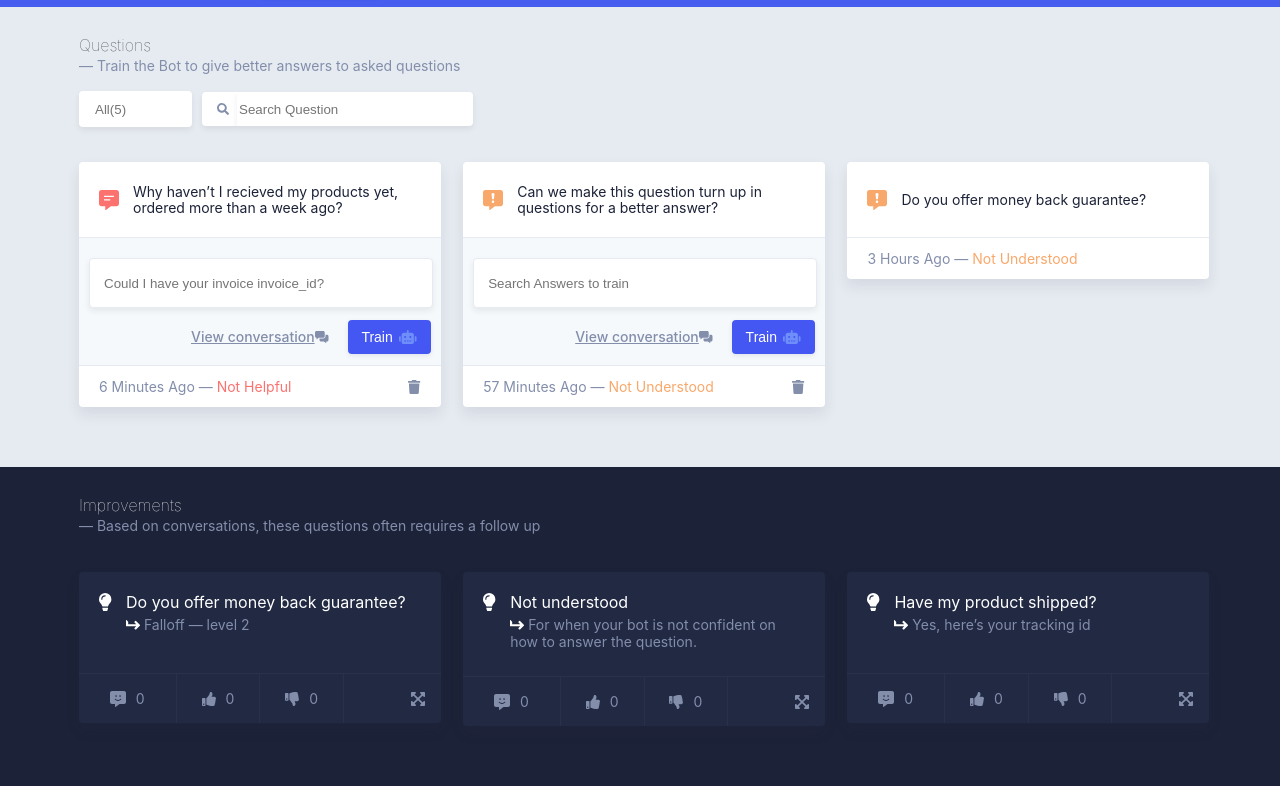
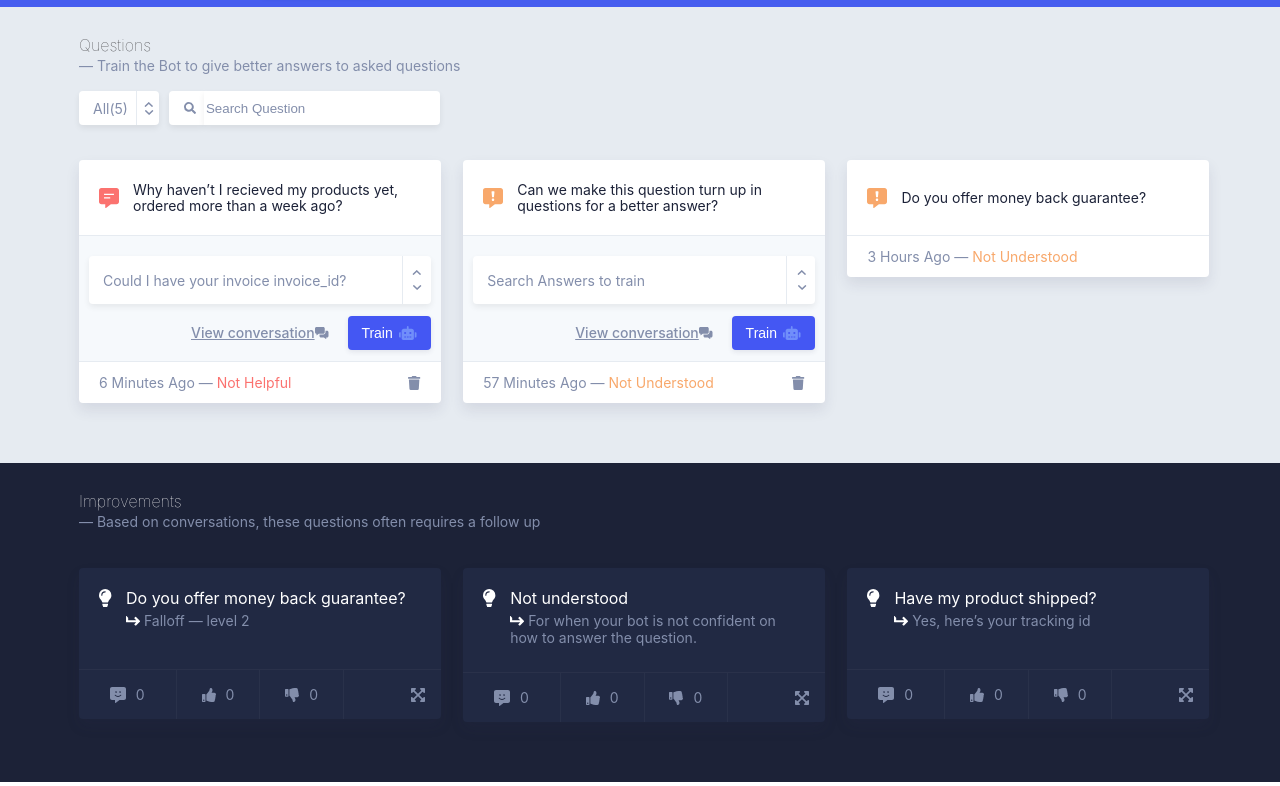
Before and after one commit to cleritus/testbot-dashboard, a plain HTML site: page index.html in a window 1280 px wide. Shown: the part 46-832 px from the top of the page. Drawn offline with Linux system fonts and the light colour scheme; a web font is replaced by a local one.

Commit message:
modify inputs

```diff
--- a/index.html
+++ b/index.html
@@ -61,8 +61,23 @@
 					<p>— Train the Bot to give better answers to asked questions</p>
 
 					<form class="search-form" action="#">
-						<input type="number" min="1" max="5" placeholder="All(5)">
-						<div class="d-flex">
+						<div class="input-option d-flex">
+							<div class="input-option__content">
+								<span>All(5)</span>
+							</div>
+
+							<div class="input-option__btn input-number-btn">
+								<div class="input-option__arrow--up">
+									<img src="/images/icons/section/chevron-up.svg" alt="up">
+								</div>
+
+								<div class="input-option__arrow--down">
+									<img class="up" src="/images/icons/section/chevron-down.svg" alt="down">
+								</div>
+							</div>
+						</div>
+
+						<div class="search-container d-flex">
 							<button class="search-btn" type="submit"><img src="/images/icons/section/search.svg" alt=""></button>
 							<input class="search-input" type="search" placeholder="Search Question" name="search">
 						</div>
@@ -82,7 +97,21 @@
 						</div>
 
 						<div class="section__row section__row-content">
-							<input class="section__row-input" type="text" placeholder="Could I have your invoice invoice_id?">
+							<div class="input-option d-flex">
+								<div class="input-option__content">
+									<span>Could I have your invoice invoice_id?</span>
+								</div>
+
+								<div class="input-option__btn input-answer-btn">
+									<div class="input-option__arrow--up">
+										<img src="/images/icons/section/chevron-up.svg" alt="up">
+									</div>
+
+									<div class="input-option__arrow--down">
+										<img class="up" src="/images/icons/section/chevron-down.svg" alt="down">
+									</div>
+								</div>
+							</div>
 
 							<div class="section__answer-view">
 								<a href="#">View conversation</a>
@@ -107,7 +136,21 @@
 						</div>
 
 						<div class="section__row section__row-content">
-							<input type="text" placeholder="Search Answers to train">
+							<div class="input-option d-flex">
+								<div class="input-option__content">
+									<span>Search Answers to train</span>
+								</div>
+
+								<div class="input-option__btn input-answer-btn">
+									<div class="input-option__arrow--up">
+										<img src="/images/icons/section/chevron-up.svg" alt="up">
+									</div>
+
+									<div class="input-option__arrow--down">
+										<img class="up" src="/images/icons/section/chevron-down.svg" alt="down">
+									</div>
+								</div>
+							</div>
 
 							<div class="section__answer-view">
 								<a href="#">View conversation</a>
--- a/sass/_components.scss
+++ b/sass/_components.scss
@@ -114,14 +114,14 @@ box-shadow: 0 2px 5px rgba(0, 0, 0, 0.1);
 
   &__row-content{
 
-    input{
-      width: 100%;
-      height: 48px;
-      margin-bottom: 20px;
-      padding: 0;
-      border: 1px solid #e6ebf1;
-      text-indent: 14px;
-    }
+    // input{
+    //   width: 100%;
+    //   height: 48px;
+    //   // margin-bottom: 20px;
+    //   padding: 0;
+    //   border: 1px solid #e6ebf1;
+    //   text-indent: 14px;
+    // }
 
     a{
       font-weight: 500;
--- a/sass/_forms.scss
+++ b/sass/_forms.scss
@@ -1,5 +1,7 @@
 input,
-button[type=submit]{
+button[type=submit],
+.input-option
+{
 	box-shadow: 0 3px 6px rgba(0, 0, 0, 0.07);
 	border: none;
 	border-radius: 4px;
@@ -7,27 +9,88 @@ button[type=submit]{
   outline: none;
 }
 
-// FORM section 1
+::placeholder { /* Chrome, Firefox, Opera, Safari 10.1+ */
+  color: #838eab;
+  opacity: 1; /* Firefox */
+}
 
- .search-form{
-   @include flex-display(row, flex-start, center);
+:-ms-input-placeholder { /* Internet Explorer 10-11 */
+  color: #838eab;
+}
 
-  input{
+::-ms-input-placeholder { /* Microsoft Edge */
+  color: #838eab;
+}
+
+// OPTION INPUT
+
+ .input-option{
+  color: #838eab;
+  font-size: 1.4rem;
+  font-family: "SF Pro Display";
+
+  &__content{
+    @include flex-display(column, center, flex-start);
+    width: 100%;
+    text-indent: 14px;
+    border-top-right-radius: 0px;
+    border-bottom-right-radius: 0px;
+  }
+
+  &__btn{
+    @include flex-display(column, center, center);
+    width: 30px;
+    border-top-left-radius: 0;
+    border-bottom-left-radius: 0;
+    border-left: 1px solid #e6ebf1;
+  }
+
+  // Input-option in Section__head
+  .input-number-btn{
     height: 34px;
   }
 
-  input[type=number]{
-    width: 109px;
-    margin-right: 10px;
-    text-indent: 14px;
+  // Input-option in Section__body
+  .input-answer-btn{
+    height: 48px;
   }
+
+  &__arrow--up,
+  &__arrow--down{
+    @include flex-display(row, center, center);
+    width: 100%;
+    height: 100%;
+  }
+
+  &__arrow--up{
+    img{
+      margin-top: 9px;
+    }
+  }
+
+  &__arrow--down{
+    img{
+      margin-bottom: 9px;
+      padding-left: 2px;
+    }
+  }
+}
+
+// FORM section 1
+
+.search-form{
+  @include flex-display(row, flex-start, center);
+}
+
+.search-container{
+  margin-left: 10px;
 
   button.search-btn{
     height: 34px;
-    background-color: #fff;
+    padding: 0 8px 0 15px;
+    background-color: $white;
     border-top-right-radius: 0px;
     border-bottom-right-radius: 0px;
-    padding: 0 8px 0 15px;
   }
 
   input.search-input{
@@ -35,10 +98,4 @@ button[type=submit]{
     border-top-left-radius: 0;
     border-bottom-left-radius: 0;
   }
- }
-
- // INPUT Section2
-
-input.row-input{
-  width: 100%;
 }
--- a/sass/_layout.scss
+++ b/sass/_layout.scss
@@ -77,6 +77,7 @@
       position: relative;
       @include flex-display(row, center, center);
       width: 100%;
+      margin-top: 20px;
     }
 
     &__row-foot{
```
Also changed, not shown: css/style.css, images/icons/section/chevron-down.svg (added), images/icons/section/chevron-up.svg (added), 1 other file.
